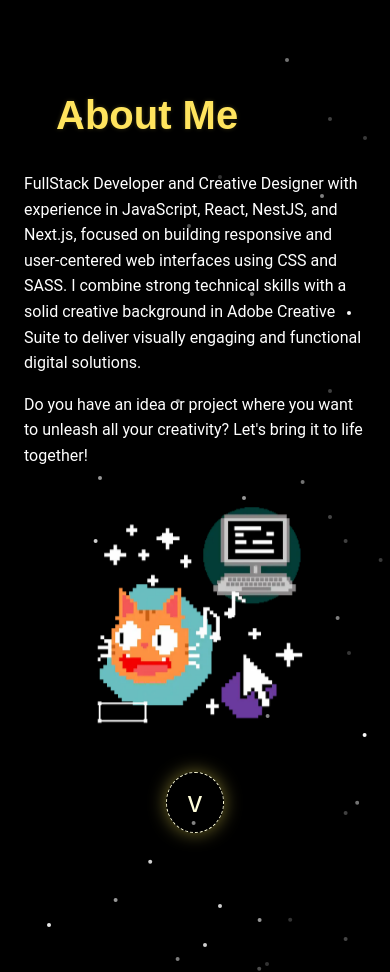
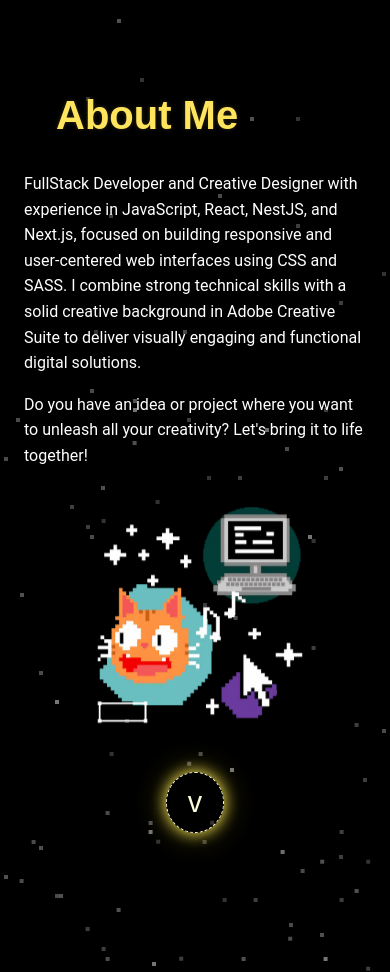
Before and after one commit to NELSONEN98/gambling-katz, a React (Vite) app: page /about in a window 390 px wide. Built offline with nearby package versions, Linux system fonts and the light colour scheme; a web font is replaced by a local one.

Commit message:
Revert "perf: Optimize AboutMe animations for mobile performance"
This reverts commit 7fd62c45c53374f2b694e99c12f79e13ea5d0d19.

```diff
--- a/src/assets/scss/ui/_aboutMe.scss
+++ b/src/assets/scss/ui/_aboutMe.scss
@@ -26,18 +26,22 @@
   .star {
     position: absolute;
     width: 4px;
+    /* Tamaño de las estrellas */
     height: 4px;
     background-color: v.$white;
-    animation: blink 2.5s infinite ease-in-out;
+    /* Forma redonda */
+    animation: blink 2s infinite ease-in-out;
     z-index: 0;
-    will-change: opacity;
-    border-radius: 50%;
 
-    @for $i from 1 through 20 {
+    // Generar posiciones aleatorias
+    @for $i from 1 through 50 {
       &:nth-child(#{$i}) {
         top: random(100) * 1%;
+        /* Posición vertical aleatoria */
         left: random(100) * 1%;
-        animation-delay: random(25) * 0.1s;
+        /* Posición horizontal aleatoria */
+        animation-delay: random(5) * 0.2s;
+        /* Retraso aleatorio */
       }
     }
   }
@@ -56,7 +60,6 @@
     margin: 0 auto;
     height: 100vh;
     align-content: center;
-    will-change: transform;
 
     @include m.tablet {
       grid-template-columns: 1fr 1fr;
@@ -103,7 +106,6 @@
     );
     opacity: 0;
     animation: fadeInStar 0.5s ease forwards, starGlowLoop 3.5s ease-in-out infinite;
-    will-change: box-shadow, opacity;
 
     @include m.telefono {
       display: none;
@@ -118,7 +120,6 @@
     line-height: 1.2;
     color: v.$star_yellow;
     animation: textGlowLoop 4s ease-in-out infinite 1s;
-    will-change: text-shadow, color;
 
     &:hover {
       scale: 1.1;
@@ -170,7 +171,6 @@
     overflow: hidden;
     animation: float 5s ease-in-out infinite;
     justify-self: center;
-    will-change: transform;
 
     @include m.tablet {
       grid-column: 1 / -1;
@@ -198,7 +198,6 @@
       background-color: transparent;
       display: block;
       animation: btnGlow 3s ease-in-out infinite;
-      will-change: box-shadow, border-color, color;
 
       @include m.telefono {
         font-size: 1.8rem;
@@ -248,7 +247,6 @@
     line-height: 1.2;
     color: v.$star_yellow;
     animation: textGlowLoop 4s ease-in-out infinite 1s;
-    will-change: text-shadow, color;
 
     &:hover {
       scale: 1.1;
@@ -486,11 +484,12 @@
   }
   80% {
     color: #ffffcc;
-    text-shadow: 0 0 16px #ffeb3b, 0 0 32px rgba(255, 214, 0, 0.6);
+    text-shadow: 0 0 20px #ffeb3b, 0 0 40px #ffd600, 0 0 80px #ffab00,
+      0 0 120px rgba(255, 214, 0, 0.5);
   }
   85% {
     color: #fffde6;
-    text-shadow: 0 0 20px #fff176, 0 0 40px #ffeb3b;
+    text-shadow: 0 0 30px #fff176, 0 0 60px #ffeb3b, 0 0 100px #ffd600;
   }
 }
 
@@ -514,7 +513,7 @@
   }
   80% {
     background-color: #ffffcc;
-    box-shadow: 0 0 16px #ffeb3b, 0 0 32px rgba(255, 214, 0, 0.5);
+    box-shadow: 0 0 12px #ffeb3b, 0 0 30px #ffd600, 0 0 50px rgba(255, 214, 0, 0.4);
   }
   85% {
     background-color: #fffde6;
@@ -532,12 +531,12 @@
   }
   80% {
     border-color: #ffffcc;
-    box-shadow: 0 0 16px rgba(255, 235, 59, 0.5);
+    box-shadow: 0 0 12px #ffeb3b, 0 0 25px rgba(255, 214, 0, 0.4);
     color: #ffffcc;
   }
   85% {
     border-color: #fffde6;
-    box-shadow: 0 0 20px rgba(255, 241, 118, 0.4);
+    box-shadow: 0 0 18px #fff176, 0 0 35px rgba(255, 235, 59, 0.3);
     color: #fffde6;
   }
 }
--- a/src/components/AboutMe.jsx
+++ b/src/components/AboutMe.jsx
@@ -21,7 +21,7 @@ export default function AboutMe() {
   return (
     <div className="about__me">
       <div className="about__me__box">
-        {[...Array(20)].map((_, i) => (
+        {[...Array(50)].map((_, i) => (
           <div key={i} className="star"></div>
         ))}
 
```
